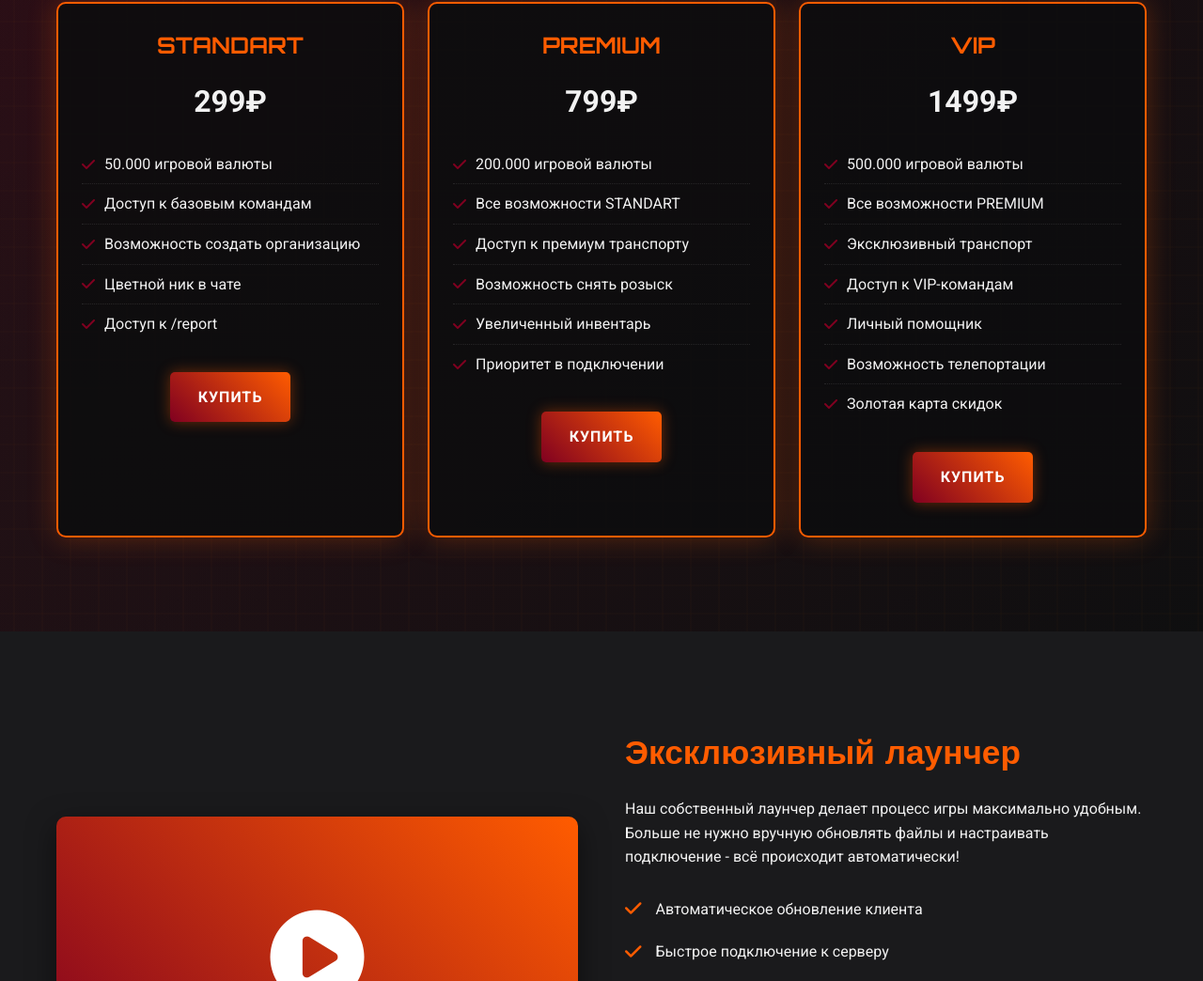
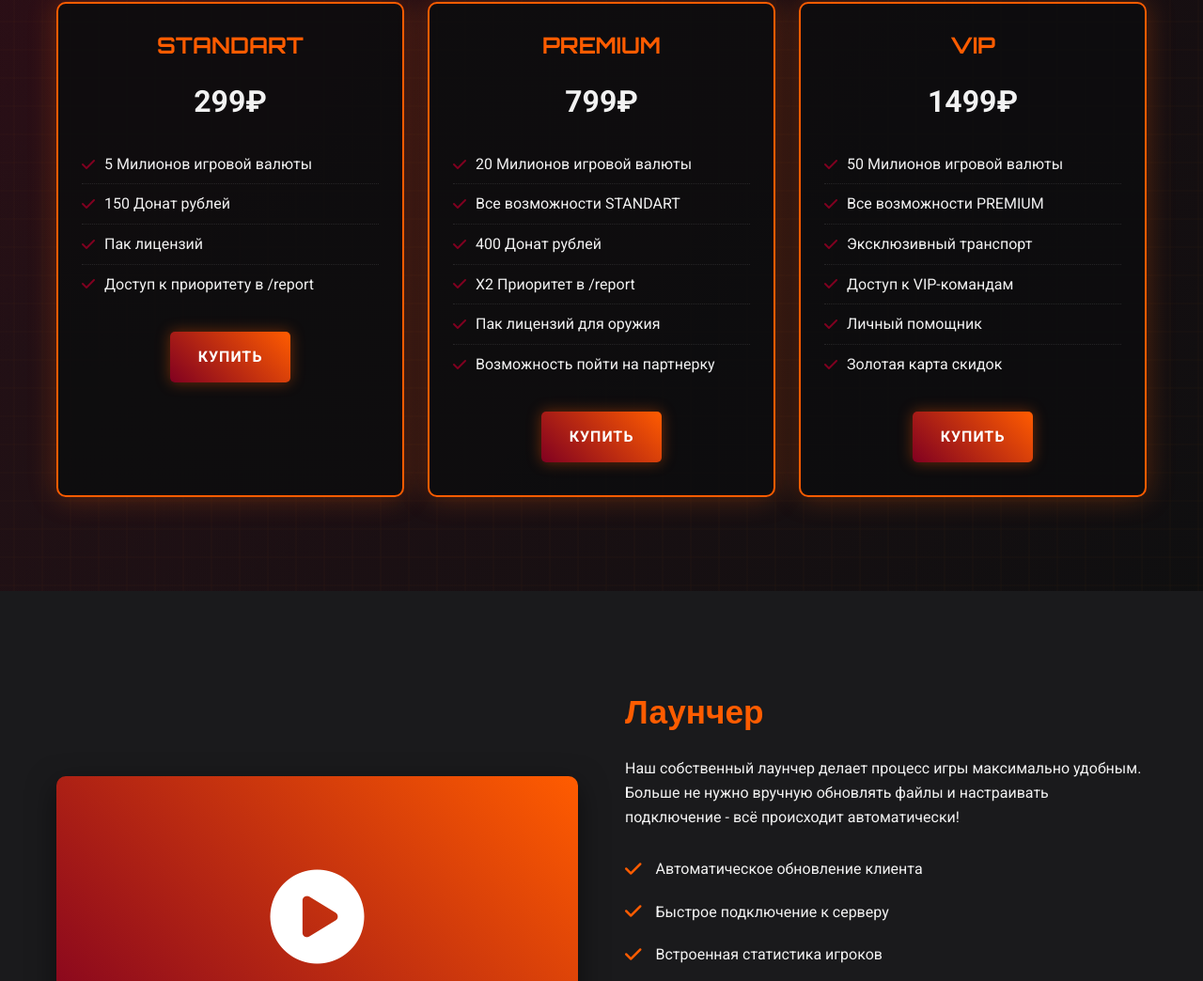
Before and after one commit to Aftrskiyylol/Aftrskiyylol.github.io, a plain HTML site: page index.html in a window 1280 px wide. Shown: the part 1756-2800 px from the top of the page at 94% size. Drawn offline with Linux system fonts and the light colour scheme.

Commit message:
Update index.html

```diff
--- a/index.html
+++ b/index.html
@@ -603,12 +603,12 @@
         <div class="container">
             <div class="hero-content">
                 <h1>GTA RolePlay CRMP Сервер</h1>
-                <p>Лучший русскоязычный RolePlay проект с уникальным лаунчером и эксклюзивными возможностями!</p>
+                <p> Русскоязычный RolePlay проект с лаунчером и эксклюзивными возможностями!</p>
 
                 <div class="server-info">
                     <p>Сервер онлайн: <span>24/7</span></p>
                     <p>Игроков онлайн: <span>187/200</span></p>
-                    <p>Версия: <span>CRMP 0.4.0</span></p>
+                    <p>Версия: <span>1.0.1 - релиз </span></p>
                     <p>Режим: <span>Ролевой (RolePlay)</span></p>
                 </div>
 
@@ -624,14 +624,14 @@
         <div class="container">
             <div class="section-title">
                 <h2>Наши преимущества</h2>
-                <p>Почему наш CRMP сервер лучший выбор для RolePlay</p>
+                <p>Почему наш проект лучший выбор для RolePlay</p>
             </div>
             <div class="features-grid">
                 <div class="feature-card">
                     <div class="feature-icon">
                         <i class="fas fa-rocket"></i>
                     </div>
-                    <h3>Уникальный лаунчер</h3>
+                    <h3>Хороший лаунчер</h3>
                     <p>Автоматическое обновление, быстрый запуск и удобный интерфейс</p>
                 </div>
                 <div class="feature-card">
@@ -664,11 +664,10 @@
                     <h3>STANDART</h3>
                     <div class="price">299₽</div>
                     <ul class="privilege-list">
-                        <li><i class="fas fa-check"></i> 50.000 игровой валюты</li>
-                        <li><i class="fas fa-check"></i> Доступ к базовым командам</li>
-                        <li><i class="fas fa-check"></i> Возможность создать организацию</li>
-                        <li><i class="fas fa-check"></i> Цветной ник в чате</li>
-                        <li><i class="fas fa-check"></i> Доступ к /report</li>
+                        <li><i class="fas fa-check"></i> 5 Милионов игровой валюты</li>
+                        <li><i class="fas fa-check"></i> 150 Донат рублей</li>
+                        <li><i class="fas fa-check"></i> Пак лицензий</li>
+                        <li><i class="fas fa-check"></i> Доступ к приоритету в /report</li>
                     </ul>
                     <a href="#" class="btn">Купить</a>
                 </div>
@@ -677,12 +676,12 @@
                     <h3>PREMIUM</h3>
                     <div class="price">799₽</div>
                     <ul class="privilege-list">
-                        <li><i class="fas fa-check"></i> 200.000 игровой валюты</li>
+                        <li><i class="fas fa-check"></i> 20 Милионов игровой валюты</li>
                         <li><i class="fas fa-check"></i> Все возможности STANDART</li>
-                        <li><i class="fas fa-check"></i> Доступ к премиум транспорту</li>
-                        <li><i class="fas fa-check"></i> Возможность снять розыск</li>
-                        <li><i class="fas fa-check"></i> Увеличенный инвентарь</li>
-                        <li><i class="fas fa-check"></i> Приоритет в подключении</li>
+                        <li><i class="fas fa-check"></i> 400 Донат рублей</li>
+                        <li><i class="fas fa-check"></i> Х2 Приоритет в /report  </li>
+                        <li><i class="fas fa-check"></i> Пак лицензий для оружия </li>
+                        <li><i class="fas fa-check"></i> Возможность пойти на партнерку </li>
                     </ul>
                     <a href="#" class="btn">Купить</a>
                 </div>
@@ -691,12 +690,11 @@
                     <h3>VIP</h3>
                     <div class="price">1499₽</div>
                     <ul class="privilege-list">
-                        <li><i class="fas fa-check"></i> 500.000 игровой валюты</li>
+                        <li><i class="fas fa-check"></i> 50 Милионов игровой валюты</li>
                         <li><i class="fas fa-check"></i> Все возможности PREMIUM</li>
                         <li><i class="fas fa-check"></i> Эксклюзивный транспорт</li>
                         <li><i class="fas fa-check"></i> Доступ к VIP-командам</li>
                         <li><i class="fas fa-check"></i> Личный помощник</li>
-                        <li><i class="fas fa-check"></i> Возможность телепортации</li>
                         <li><i class="fas fa-check"></i> Золотая карта скидок</li>
                     </ul>
                     <a href="#" class="btn">Купить</a>
@@ -712,7 +710,7 @@
                     <i class="fas fa-play-circle"></i>
                 </div>
                 <div class="launcher-info">
-                    <h2>Эксклюзивный лаунчер</h2>
+                    <h2> Лаунчер</h2>
                     <p>Наш собственный лаунчер делает процесс игры максимально удобным. Больше не нужно вручную обновлять файлы и настраивать подключение - всё происходит автоматически!</p>
 
                     <ul class="launcher-features">
@@ -733,8 +731,8 @@
         <div class="container">
             <div class="footer-content">
                 <div class="footer-column">
-                    <h3>О CRMP Project</h3>
-                    <p>Лучший русскоязычный RolePlay сервер на базе GTA San Andreas. Мы предлагаем уникальный игровой опыт с 2018 года.</p>
+                    <h3>О Hawk Russia</h3>
+                    <p> Русскоязычный RolePlay сервер на базе GTA CR [Criminal Russia]. Мы предлагаем уникальный игровой опыт</p>
                     <div class="social-links">
                         <a href="#"><i class="fab fa-vk"></i></a>
                         <a href="#"><i class="fab fa-telegram"></i></a>
@@ -760,7 +758,7 @@
                 </div>
             </div>
             <div class="copyright">
-                <p>&copy; 2023 CRMP Project. Все права защищены. GTA и Grand Theft Auto являются товарными знаками Take-Two Interactive Software Inc.</p>
+                <p>&copy; 2025 Hawk Russia, GTA и Grand Theft Auto являются товарными знаками Rockstar games.</p>
             </div>
         </div>
     </footer>
```
